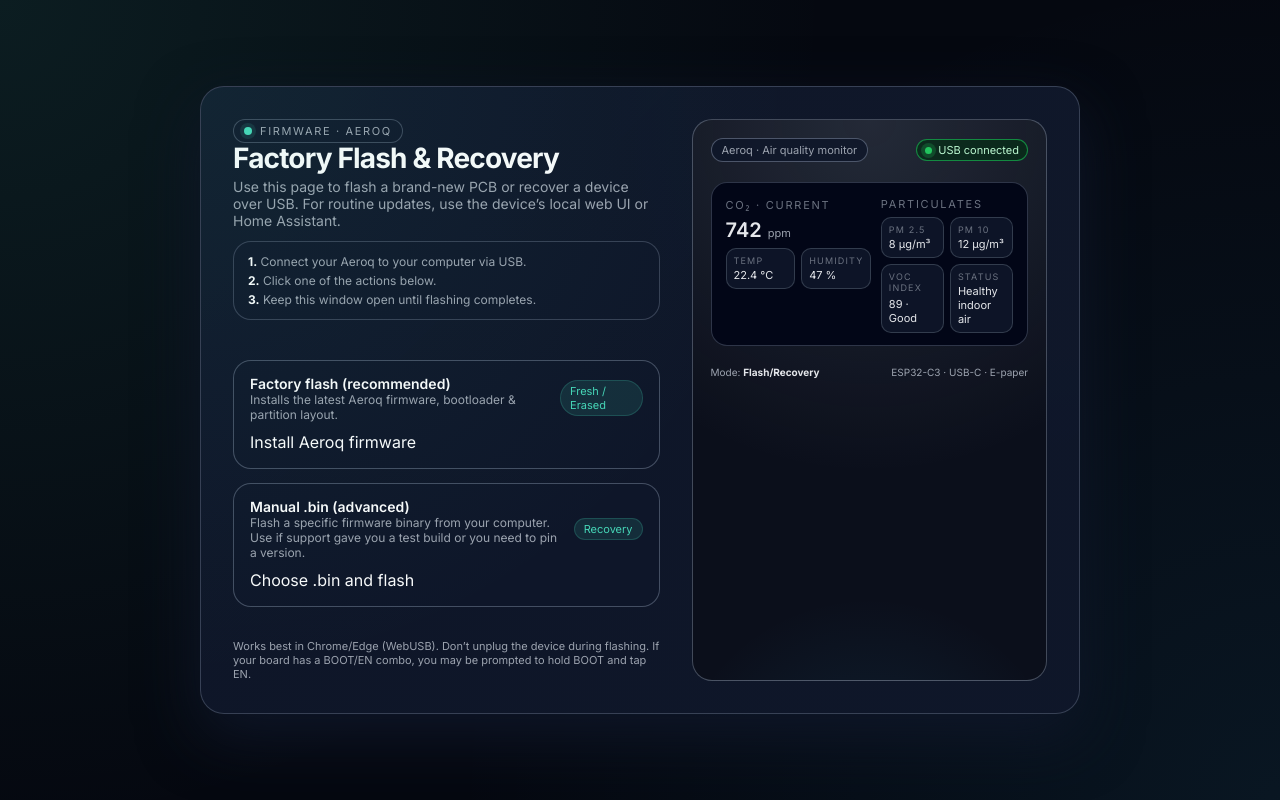
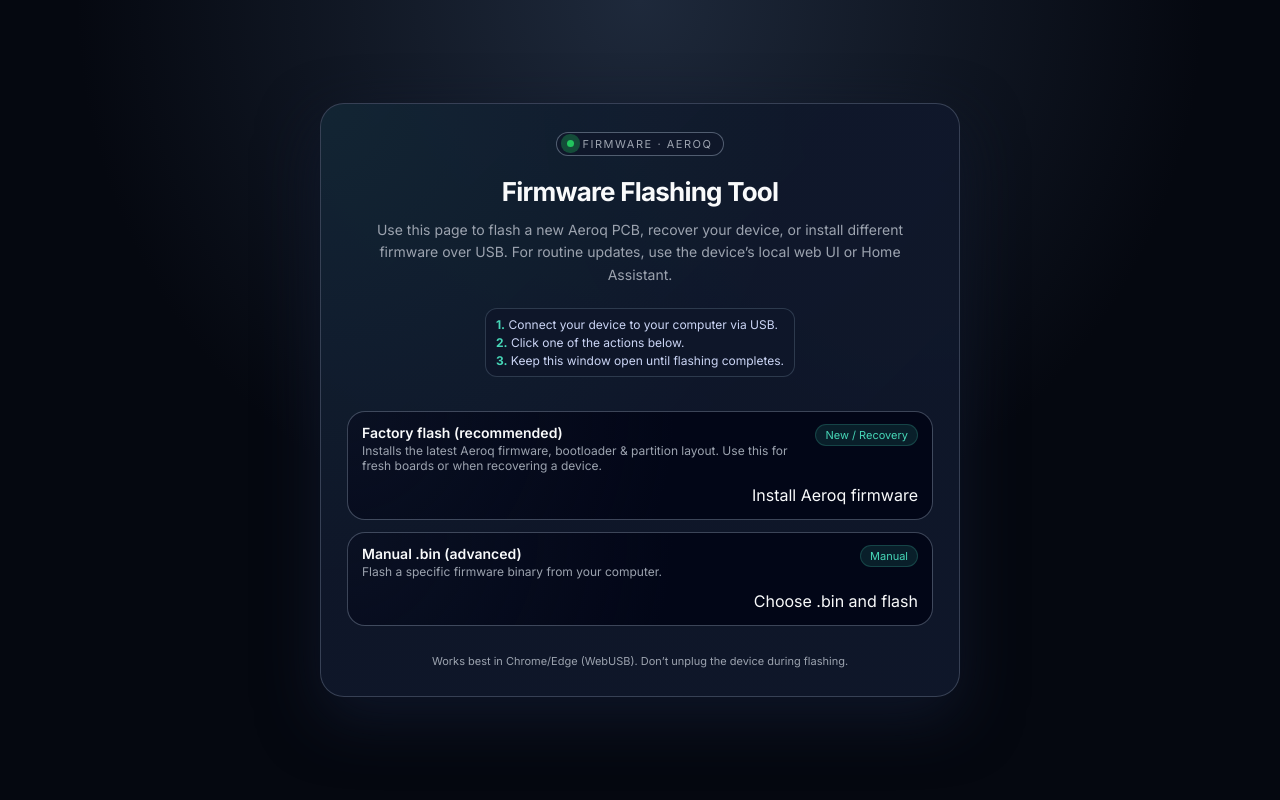
Before and after one commit to EnriqueNeyra/Aeroq, a plain HTML site: page docs/index.html in a window 1280 px wide. Drawn offline with Linux system fonts and the light colour scheme.

Commit message:
yaml and gh pages updates

```diff
--- a/docs/index.html
+++ b/docs/index.html
@@ -2,11 +2,12 @@
 <html lang="en">
   <head>
     <meta charset="utf-8" />
-    <title>Aeroq • Factory Flash & Recovery</title>
+    <title>Aeroq • Firmware Flashing Tool</title>
     <meta name="viewport" content="width=device-width, initial-scale=1" />
 
     <!-- Font -->
-    <link rel="stylesheet" href="https://fonts.googleapis.com/css2?family=Inter:wght@400;500;600;700&display=swap"/>
+    <link rel="stylesheet"
+          href="https://fonts.googleapis.com/css2?family=Inter:wght@400;500;600;700&display=swap"/>
 
     <style>
       :root {
@@ -23,62 +24,202 @@
         --radius-xl: 24px;
         --radius-lg: 999px;
       }
-      * { box-sizing: border-box; }
+
+      * {
+        box-sizing: border-box;
+      }
+
       body {
-        margin: 0; min-height: 100vh;
-        font-family: "Inter", system-ui, -apple-system, BlinkMacSystemFont, "Segoe UI", sans-serif;
+        margin: 0;
+        min-height: 100vh;
+        font-family: "Inter", system-ui, -apple-system, BlinkMacSystemFont,
+          "Segoe UI", sans-serif;
         color: var(--text-main);
-        background:
-          radial-gradient(circle at top left, rgba(70,214,183,0.1), transparent 55%),
-          radial-gradient(circle at bottom right, rgba(56,189,248,0.08), transparent 55%),
+        background: radial-gradient(circle at top, #1e293b, transparent 55%),
           var(--bg);
-        display: flex; align-items: center; justify-content: center; padding: 24px;
+        display: flex;
+        align-items: center;
+        justify-content: center;
+        padding: 24px;
       }
+
+      .page {
+        width: 100%;
+        max-width: 960px;
+        display: flex;
+        justify-content: center;
+      }
+
       .shell {
-        width: 100%; max-width: 880px;
-        display: grid; grid-template-columns: minmax(0, 3fr) minmax(0, 2.5fr);
-        gap: 32px; padding: 32px; border-radius: var(--radius-xl);
-        background: linear-gradient(135deg, rgba(15,23,42,0.95), rgba(15,23,42,0.98)),
-          radial-gradient(circle at top right, rgba(148,163,184,0.22), transparent 60%);
-        border: 1px solid var(--border-subtle); box-shadow: var(--shadow-soft);
-        position: relative; overflow: hidden;
+        width: 100%;
+        max-width: 640px;
+        padding: 28px 26px;
+        border-radius: var(--radius-xl);
+        background: linear-gradient(
+            135deg,
+            rgba(15, 23, 42, 0.95),
+            rgba(15, 23, 42, 0.98)
+          ),
+          radial-gradient(
+            circle at top right,
+            rgba(148, 163, 184, 0.22),
+            transparent 60%
+          );
+        border: 1px solid var(--border-subtle);
+        box-shadow: var(--shadow-soft);
+        position: relative;
+        overflow: hidden;
       }
+
       .shell::before {
-        content: ""; position: absolute; inset: 0;
-        background: radial-gradient(circle at top left, var(--accent-soft), transparent 55%);
-        opacity: 0.6; pointer-events: none;
+        content: "";
+        position: absolute;
+        inset: 0;
+        background: radial-gradient(
+          circle at top left,
+          var(--accent-soft),
+          transparent 55%
+        );
+        opacity: 0.6;
+        pointer-events: none;
       }
-      .shell-inner { position: relative; z-index: 1; display: contents; }
-      .main { display: flex; flex-direction: column; gap: 20px; }
+
+      .shell-inner {
+        position: relative;
+        z-index: 1;
+      }
+
+      .main {
+        display: flex;
+        flex-direction: column;
+        gap: 18px;
+      }
+
+      /* Header / hero block */
+
+      .header {
+        display: flex;
+        flex-direction: column;
+        align-items: center;
+        text-align: center;
+        gap: 8px;
+      }
+
       .eyebrow {
-        display: inline-flex; align-items: center; gap: 8px;
-        padding: 4px 10px; border-radius: var(--radius-lg);
-        background: rgba(15,23,42,0.9); border: 1px solid rgba(148,163,184,0.35);
-        font-size: 11px; text-transform: uppercase; letter-spacing: 0.15em; color: var(--text-muted);
+        display: inline-flex;
+        align-items: center;
+        gap: 8px;
+        padding: 4px 10px;
+        border-radius: 999px;
+        background: rgba(15, 23, 42, 0.8);
+        border: 1px solid rgba(148, 163, 184, 0.5);
+        font-size: 11px;
+        letter-spacing: 0.14em;
+        text-transform: uppercase;
+        color: var(--text-muted);
       }
-      .eyebrow-dot { width: 8px; height: 8px; border-radius: 999px; background: var(--accent); box-shadow: 0 0 0 4px var(--accent-soft); }
-      h1 { margin: 0; font-size: 28px; line-height: 1.1; letter-spacing: -0.03em; }
-      .subtitle { margin: 4px 0 0; font-size: 14px; color: var(--text-muted); }
 
-      .steps { margin-top: 12px; padding: 12px 14px; border-radius: 18px;
-        background: rgba(15,23,42,0.9); border: 1px solid rgba(148,163,184,0.3);
-        display: grid; gap: 4px; font-size: 12px; color: var(--text-muted);
+      .eyebrow-dot {
+        width: 7px;
+        height: 7px;
+        border-radius: 999px;
+        background: #22c55e;
+        box-shadow: 0 0 0 6px rgba(34, 197, 94, 0.3);
       }
-      .steps strong { color: var(--text-main); }
 
-      .actions { margin-top: 20px; display: grid; gap: 14px; }
+      h1 {
+        margin: 12px 0 4px;
+        font-size: 26px;
+        letter-spacing: -0.03em;
+      }
+
+      .subtitle {
+        margin: 0;
+        font-size: 14px;
+        line-height: 1.6;
+        color: var(--text-muted);
+        max-width: 40rem;
+      }
+
+      .steps {
+        margin-top: 14px;
+        padding: 8px 10px;
+        border-radius: 12px;
+        background: rgba(15, 23, 42, 0.9);
+        border: 1px solid rgba(51, 65, 85, 0.85);
+        display: flex;
+        flex-direction: column;
+        gap: 3px;
+        font-size: 12px;
+        color: #cbd5f5;
+        max-width: 440px;
+        margin-left: auto;
+        margin-right: auto;
+        text-align: left;
+      }
+
+      .steps strong {
+        color: var(--accent);
+      }
+
+      /* Action cards */
+
+      .actions {
+        display: flex;
+        flex-direction: column;
+        gap: 12px;
+        margin-top: 16px;
+      }
+
       .action-card {
-        border-radius: 18px; background: rgba(15,23,42,0.9);
-        border: 1px solid rgba(148,163,184,0.4);
-        padding: 14px 16px 16px; display: grid; gap: 10px;
+        background: radial-gradient(
+            circle at top left,
+            rgba(15, 23, 42, 0.6),
+            transparent 55%
+          ),
+          #020617;
+        border-radius: 18px;
+        border: 1px solid rgba(148, 163, 184, 0.4);
+        padding: 12px 14px 14px;
+        display: flex;
+        flex-direction: column;
+        gap: 8px;
       }
-      .action-header { display: flex; justify-content: space-between; align-items: center; gap: 12px; }
-      .action-title { font-size: 14px; font-weight: 600; }
+
+      .action-header {
+        display: flex;
+        justify-content: space-between;
+        align-items: flex-start;
+        gap: 12px;
+      }
+
+      .action-title {
+        font-size: 14px;
+        font-weight: 600;
+        margin-bottom: 2px;
+      }
+
+      .action-desc {
+        font-size: 12px;
+        color: var(--text-muted);
+      }
+
       .badge {
-        font-size: 11px; padding: 3px 9px; border-radius: var(--radius-lg);
-        background: var(--accent-soft); color: var(--accent); border: 1px solid var(--accent-strong);
+        font-size: 11px;
+        padding: 3px 9px;
+        border-radius: var(--radius-lg);
+        background: var(--accent-soft);
+        color: var(--accent);
+        border: 1px solid var(--accent-strong);
+        white-space: nowrap;
       }
-      .action-desc { font-size: 12px; color: var(--text-muted); }
+
+      .file-row {
+        display: flex;
+        justify-content: flex-end;
+        margin-top: 4px;
+      }
+
       esp-web-install-button {
         --esp-tools-button-background: var(--accent);
         --esp-tools-button-border-radius: 999px;
@@ -86,91 +227,82 @@
         --esp-tools-button-color: #020617;
         --esp-tools-button-font-weight: 600;
         --esp-tools-button-font-size: 13px;
-        --esp-tools-button-hover-background: #5ff0ce;
-        --esp-tools-button-disabled-background: #4b5563;
+        --esp-tools-button-border: none;
+        --esp-tools-button-hover-background: #63e9c9;
+        --esp-tools-button-disabled-background: #1f2937;
+        --esp-tools-button-disabled-color: #6b7280;
       }
-      .file-row { display: flex; gap: 10px; align-items: center; }
-      .file {
-        display: inline-flex; align-items: center; gap: 8px;
-        padding: 8px 12px; border-radius: 12px;
-        background: rgba(15,23,42,0.9); border: 1px dashed rgba(148,163,184,0.35);
-        font-size: 12px; color: var(--text-muted);
+
+      .notes {
+        margin-top: 10px;
+        font-size: 11px;
+        color: var(--text-muted);
+        text-align: center;
       }
-      .notes { margin-top: 12px; font-size: 11px; color: var(--text-muted); }
-
-      /* Right visual */
-      .device {
-        border-radius: 20px; background: radial-gradient(circle at top, rgba(148,163,184,0.18), transparent 60%), var(--bg-soft);
-        border: 1px solid rgba(148,163,184,0.4); padding: 18px 18px 16px; display: flex; flex-direction: column; gap: 16px; position: relative; overflow: hidden;
-      }
-      .device-tag-row { display: flex; justify-content: space-between; align-items: center; gap: 8px; }
-      .device-tag { font-size: 11px; padding: 4px 10px; border-radius: var(--radius-lg); background: rgba(15,23,42,0.85); border: 1px solid rgba(148,163,184,0.45); color: var(--text-muted); }
-      .device-pill { font-size: 11px; padding: 3px 8px; border-radius: var(--radius-lg); background: rgba(5,46,22,0.7); border: 1px solid rgba(22,163,74,0.8); color: #bbf7d0; display: inline-flex; align-items: center; gap: 6px; }
-      .device-pill-dot { width: 7px; height: 7px; border-radius: 999px; background: #22c55e; box-shadow: 0 0 0 4px rgba(34,197,94,0.22); }
-      .device-screen {
-        margin-top: 4px; border-radius: 16px; background: #020617; border: 1px solid rgba(148,163,184,0.3);
-        padding: 14px 14px 12px; display: grid; grid-template-columns: 1.1fr 1fr; gap: 10px; font-size: 11px; color: #e5e7eb;
-      }
-      .display-col-main { display: flex; flex-direction: column; gap: 6px; }
-      .display-heading { font-size: 11px; text-transform: uppercase; letter-spacing: 0.16em; color: #6b7280; }
-      .display-value-row { display: flex; align-items: baseline; gap: 6px; }
-      .display-value { font-size: 20px; font-weight: 600; }
-      .display-unit { font-size: 11px; color: #9ca3af; }
-      .display-subgrid { display: grid; grid-template-columns: repeat(2, minmax(0,1fr)); gap: 6px; }
-      .display-chip { padding: 6px 7px; border-radius: 10px; background: rgba(15,23,42,0.9); border: 1px solid rgba(55,65,81,0.9); display: grid; gap: 2px; }
-      .display-chip-label { font-size: 9px; text-transform: uppercase; letter-spacing: 0.13em; color: #6b7280; }
-      .display-chip-value { font-size: 11px; }
-      .device-footer { display: flex; justify-content: space-between; align-items: center; font-size: 10px; color: #9ca3af; margin-top: 4px; }
-      .device-footer span strong { color: #e5e7eb; }
-      .device-glow { position: absolute; inset: auto -80px -120px; height: 220px; background: radial-gradient(circle at bottom, rgba(56,189,248,0.35), transparent 60%); opacity: 0.3; pointer-events: none; }
 
       @media (max-width: 768px) {
-        .shell { grid-template-columns: minmax(0, 1fr); padding: 22px 18px; }
-        .device { order: -1; }
-        .steps { font-size: 11px; }
+        body {
+          padding: 18px;
+        }
+
+        .shell {
+          padding: 22px 18px;
+        }
+
+        .action-header {
+          flex-direction: column;
+          align-items: flex-start;
+        }
+
+        .file-row {
+          justify-content: flex-start; /* easier tapping on mobile */
+        }
       }
     </style>
   </head>
 
   <body>
+    <div class="page">
       <div class="shell">
         <div class="shell-inner">
-        <!-- LEFT -->
           <section class="main">
-          <div>
+            <div class="header">
               <div class="eyebrow">
                 <span class="eyebrow-dot"></span>
                 <span>Firmware · Aeroq</span>
               </div>
-            <h1>Factory Flash & Recovery</h1>
+              <h1>Firmware Flashing Tool</h1>
               <p class="subtitle">
-              Use this page to flash a brand-new PCB or recover a device over USB.
+                Use this page to flash a new Aeroq PCB, recover your device, or install different firmware over USB.
                 For routine updates, use the device’s local web UI or Home Assistant.
               </p>
 
               <div class="steps">
-              <div><strong>1.</strong> Connect your Aeroq to your computer via USB.</div>
+                <div><strong>1.</strong> Connect your device to your computer via USB.</div>
                 <div><strong>2.</strong> Click one of the actions below.</div>
                 <div><strong>3.</strong> Keep this window open until flashing completes.</div>
               </div>
             </div>
 
             <div class="actions">
-            <!-- Factory flash from manifest -->
+              <!-- Factory flash -->
               <div class="action-card">
                 <div class="action-header">
                   <div>
                     <div class="action-title">Factory flash (recommended)</div>
                     <div class="action-desc">
-                    Installs the latest Aeroq firmware, bootloader & partition layout.
+                      Installs the latest Aeroq firmware, bootloader &amp; partition layout.
+                      Use this for fresh boards or when recovering a device.
                     </div>
                   </div>
-                <div class="badge">Fresh / Erased</div>
+                  <div class="badge">New / Recovery</div>
                 </div>
 
+                <div class="file-row">
                   <esp-web-install-button manifest="manifest.json">
                     Install Aeroq firmware
                   </esp-web-install-button>
+                </div>
               </div>
 
               <!-- Manual .bin file -->
@@ -179,14 +311,12 @@
                   <div>
                     <div class="action-title">Manual .bin (advanced)</div>
                     <div class="action-desc">
-                    Flash a specific firmware binary from your computer. Use if support
-                    gave you a test build or you need to pin a version.
+                      Flash a specific firmware binary from your computer.
                     </div>
                   </div>
-                <div class="badge">Recovery</div>
+                  <div class="badge">Manual</div>
                 </div>
 
-              <!-- Many Chromium browsers support selecting a local .bin with esp-web-tools -->
                 <div class="file-row">
                   <esp-web-install-button install-file>
                     Choose .bin and flash
@@ -197,53 +327,16 @@
 
             <div class="notes">
               Works best in Chrome/Edge (WebUSB). Don’t unplug the device during flashing.
-            If your board has a BOOT/EN combo, you may be prompted to hold BOOT and tap EN.
             </div>
           </section>
-
-        <!-- RIGHT visual -->
-        <aside class="device" aria-hidden="true">
-          <div class="device-tag-row">
-            <div class="device-tag">Aeroq · Air quality monitor</div>
-            <div class="device-pill">
-              <span class="device-pill-dot"></span><span>USB connected</span>
-            </div>
-          </div>
-
-          <div class="device-screen">
-            <div class="display-col-main">
-              <div class="display-heading">CO₂ · CURRENT</div>
-              <div class="display-value-row">
-                <div class="display-value">742</div>
-                <div class="display-unit">ppm</div>
-              </div>
-              <div class="display-subgrid">
-                <div class="display-chip"><div class="display-chip-label">Temp</div><div class="display-chip-value">22.4 °C</div></div>
-                <div class="display-chip"><div class="display-chip-label">Humidity</div><div class="display-chip-value">47 %</div></div>
-              </div>
-            </div>
-            <div class="display-col-main">
-              <div class="display-heading">Particulates</div>
-              <div class="display-subgrid">
-                <div class="display-chip"><div class="display-chip-label">PM 2.5</div><div class="display-chip-value">8 µg/m³</div></div>
-                <div class="display-chip"><div class="display-chip-label">PM 10</div><div class="display-chip-value">12 µg/m³</div></div>
-                <div class="display-chip"><div class="display-chip-label">VOC Index</div><div class="display-chip-value">89 · Good</div></div>
-                <div class="display-chip"><div class="display-chip-label">Status</div><div class="display-chip-value">Healthy indoor air</div></div>
         </div>
       </div>
     </div>
 
-          <div class="device-footer">
-            <span>Mode: <strong>Flash/Recovery</strong></span>
-            <span>ESP32-C3 · USB-C · E-paper</span>
-          </div>
-
-          <div class="device-glow"></div>
-        </aside>
-      </div>
-    </div>
-
     <!-- ESP Web Tools -->
-    <script type="module" src="https://unpkg.com/esp-web-tools@9/dist/web/install-button.js?module"></script>
+    <script
+      type="module"
+      src="https://unpkg.com/esp-web-tools@9/dist/web/install-button.js?module"
+    ></script>
   </body>
 </html>
```
Also changed, not shown: 1 other file. Lines whose indentation alone changed are shown as unchanged.
